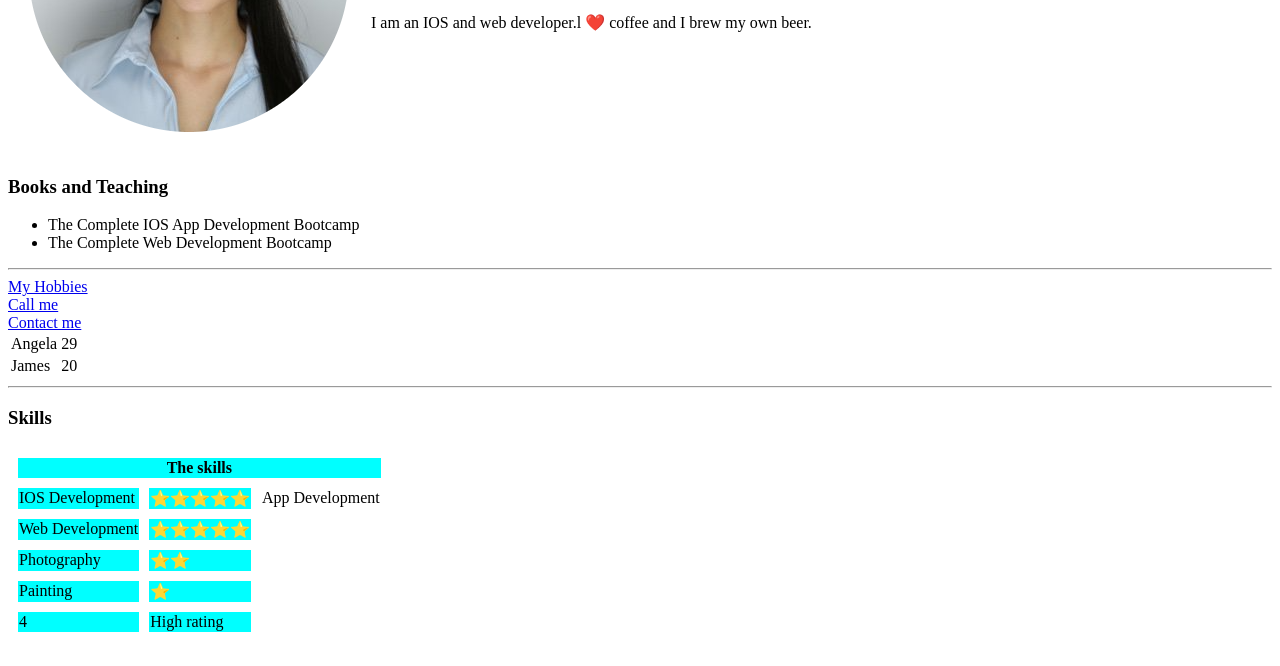
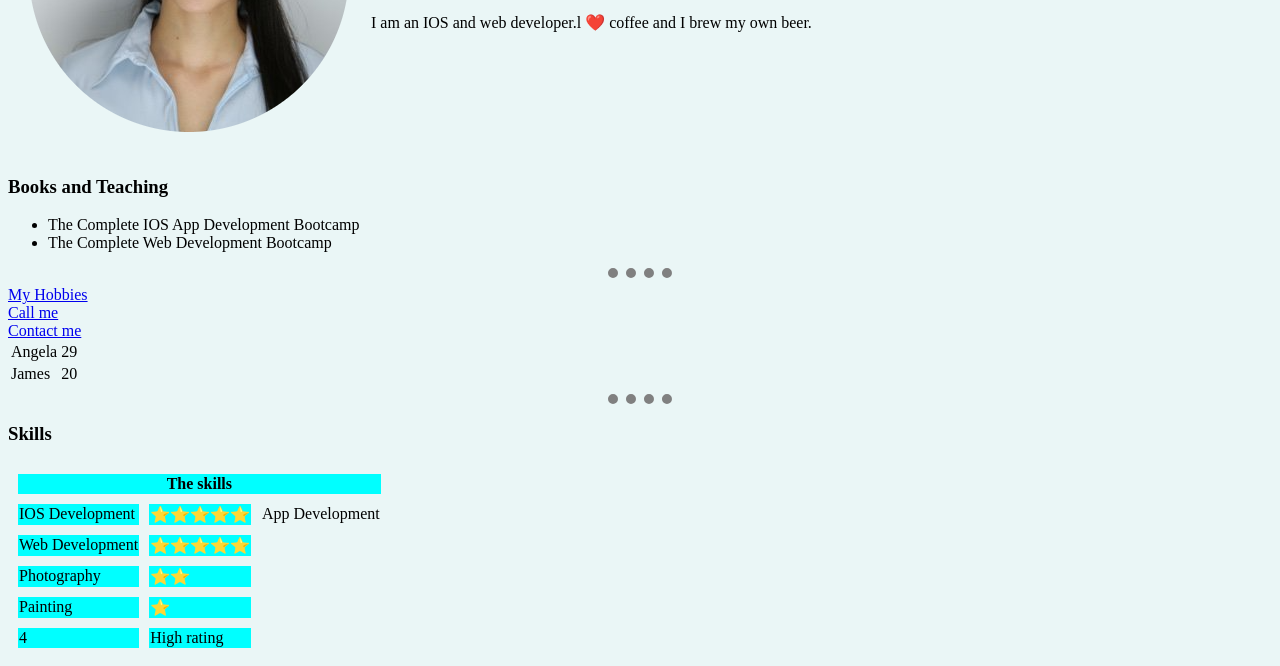
Before and after one commit to James1478/CV, a plain HTML site: page index.html in a window 1280 px wide. Shown: the part 217-883 px from the top of the page. Drawn offline with Linux system fonts and the light colour scheme.

Commit message:
done some internal css

```diff
--- a/index.html
+++ b/index.html
@@ -2,6 +2,18 @@
 <head>
     <meta charset="utf-8">
     <title>💚James site</title>
+    <style>
+        body{
+           background-color: #EAF6F6;
+        }
+        hr{
+            border-style: none;
+            border-top-style: dotted;
+            border-color: gray;
+            border-width: 10px;
+            width: 5%;
+        }
+    </style>
 </head>
 <body>
     <table cellspacing="20">
```
